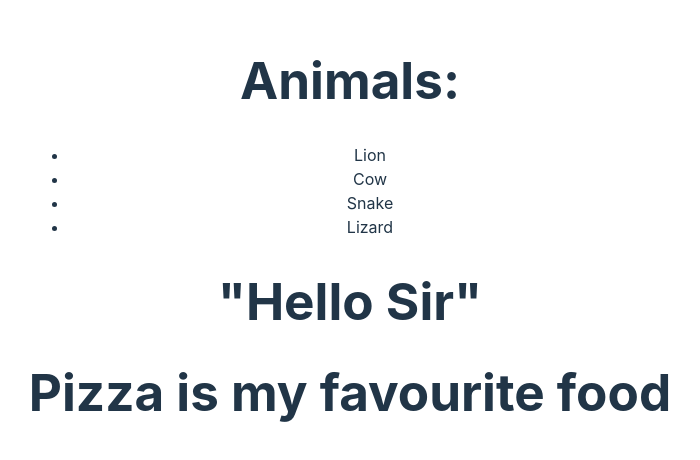
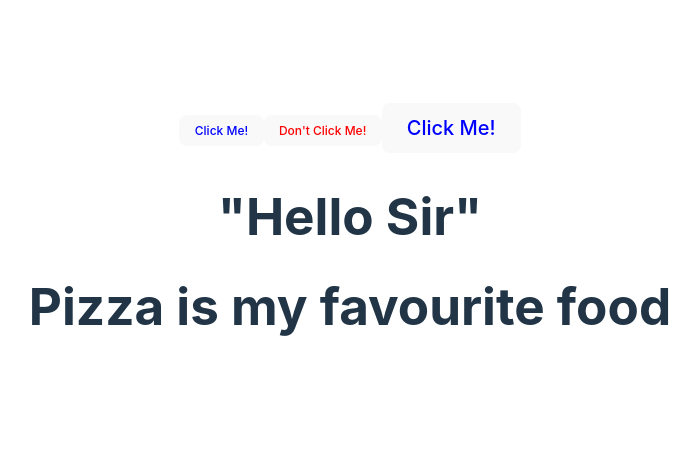
Before and after one commit to wilsonm8/Odin-Project-React, a React (Vite) app: page / in a window 1280 px wide. Shown: the part 164-624 px from the top of the page, without its empty margins (290-990 px from the left). Built offline with nearby package versions, Linux system fonts and the light colour scheme.

Commit message:
added buttons with prop destructuring

```diff
--- a/src/App.jsx
+++ b/src/App.jsx
@@ -3,34 +3,41 @@ import reactLogo from './assets/react.svg'
 import viteLogo from '/vite.svg'
 import './App.css'
 
-function ListItem(props){
+function ListItem(props) {
   return <li>{props.animal}</li>;
 }
 
-function List(props){
-   if(!props.animals)
-  {
-    return <div>Loading...</div>;
-  }
-  if(props.animals.length === 0)
-  {
-    return <div>There are no animals in the list!</div>;
-  }
-  return(
+function List(props) {
+  if (!props.animals) return <div>Loading...</div>;
+  if (props.animals.length === 0) return <div>There are no animals in the list!</div>;
+
+  return (
     <ul>
       {props.animals.map((animal) => {
-        return <li key = {animal}>{animal}</li>;
+        return <li key={animal}>{animal}</li>;
       })}
     </ul>
   );
 }
+
+function Button({text, colour, fontSize}){
+  const buttonStyle = {
+    color: colour,
+    fontSize: fontSize + "px"
+  };
+  return (
+    <button style = {buttonStyle}>{text}</button>
+  );
+}
+
 function App() {
- const animals = ["Lion", "Cow", "Snake", "Lizard"];
+  //const animals = ["Lion", "Cow", "Snake", "Lizard"];
 
   return (
     <div>
-      <h1>Animals: </h1>
-      <List animals = {animals}/>
+      <Button text="Click Me!" colour="blue" fontSize={12} />
+      <Button text="Don't Click Me!" colour="red" fontSize={12} />
+      <Button text="Click Me!" colour="blue" fontSize={20} />
     </div>
   )
 }
```
